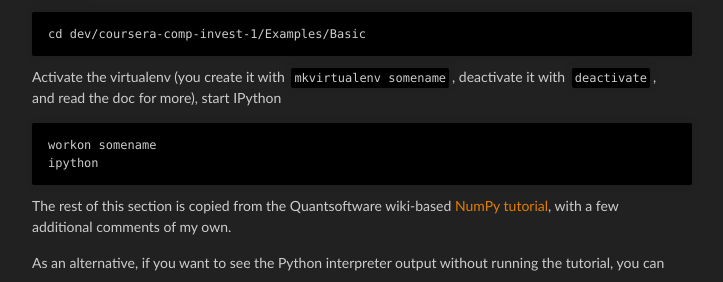
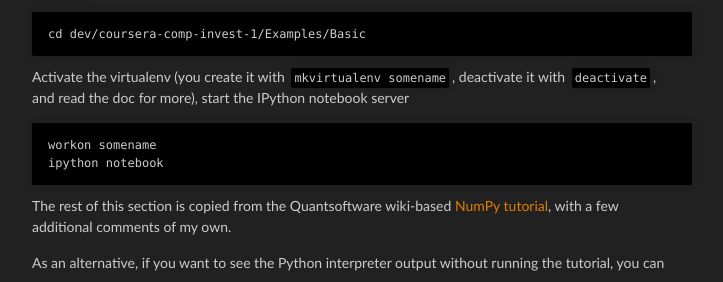
Before and after one commit to agravier/agravier.github.io, a Jekyll site: the page built from etc/notes/ci1-coursera/notes03.md, in a window 1280 px wide and 900 px high, scrolled down 328 px. Shown: the part 192-474 px from the top of the window, without its empty margins (288-1011 px from the left). Built offline with Jekyll 4.4.1, drawn with Linux system fonts in a browser that asks for light colours; Markdown is read by kramdown in place of the engine named in the settings; formulas are drawn with MathJax 3; comment, search, counter and statistics services are not loaded.

Commit message:
Add command for notebook in Coursera notes 3 for comp invest.

````diff
--- a/etc/notes/ci1-coursera/notes03.md
+++ b/etc/notes/ci1-coursera/notes03.md
@@ -27,10 +27,10 @@ something, it's better to be in the right place from the start.
 
 <div class="highlight"><pre><code>cd dev/coursera-comp-invest-1/Examples/Basic</code></pre></div>
 
-Activate the virtualenv (you create it with ```mkvirtualenv somename```, deactivate it with ```deactivate```, and read the doc for more), start IPython
+Activate the virtualenv (you create it with ```mkvirtualenv somename```, deactivate it with ```deactivate```, and read the doc for more), start the IPython notebook server
 
 <div class="highlight"><pre><code>workon somename
-ipython</code></pre></div>
+ipython notebook</code></pre></div>
 
 The rest of this section is copied from the Quantsoftware
 wiki-based [NumPy
````
